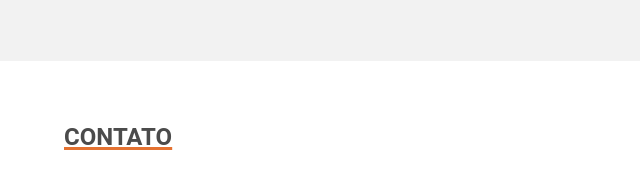
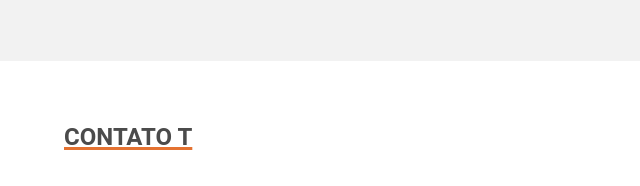
Before and after one commit to thaygrance/NeuroSpineMS, a plain HTML site: page index.html in a window 1280 px wide. Shown: the part 2229-2415 px from the top of the page, 0-640 px from the left. Drawn offline with Linux system fonts and the light colour scheme.

Commit message:
Update index.html

```diff
--- a/index.html
+++ b/index.html
@@ -102,7 +102,7 @@
 					</ul>
 			</section>
 			<section class="contato">
-				<h2 class="titulo-principal">Contato <a name="contato"></a> </h2>
+				<h2 class="titulo-principal">Contato T <a name="contato"></a> </h2>
 				<form action="https://formsubmit.co/fran@neurospinems.com.br "
 				method="POST">
 					<input type="hidden" name="_cc" value="ednei@neurospinems.com.br, thayanagrance@gmail.com">
```
